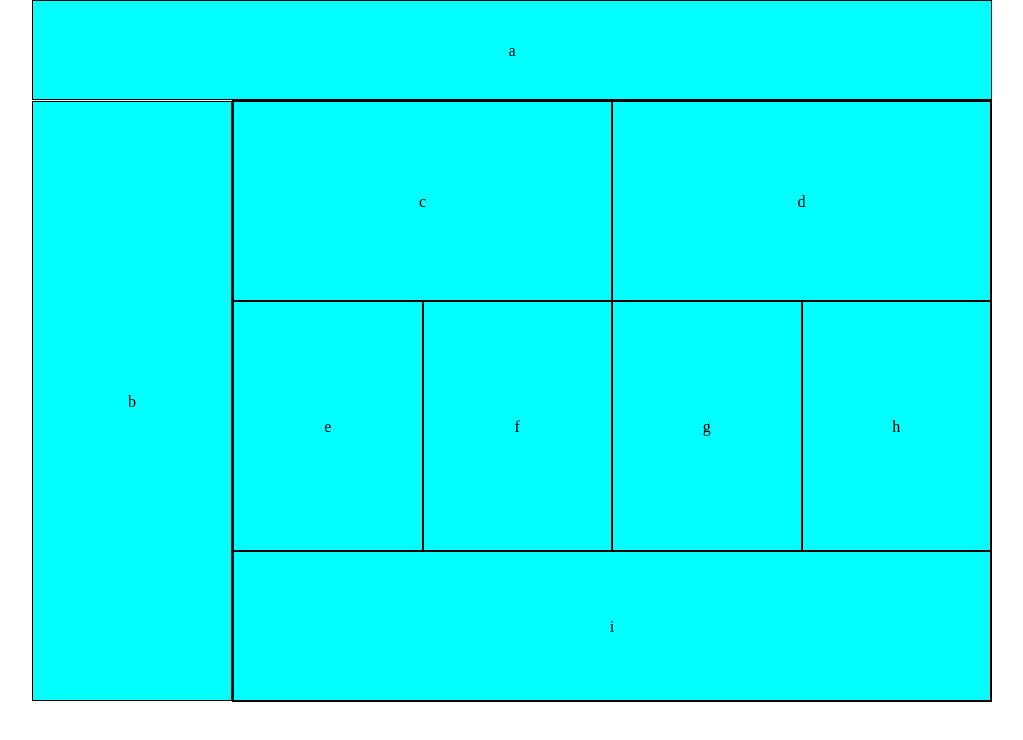
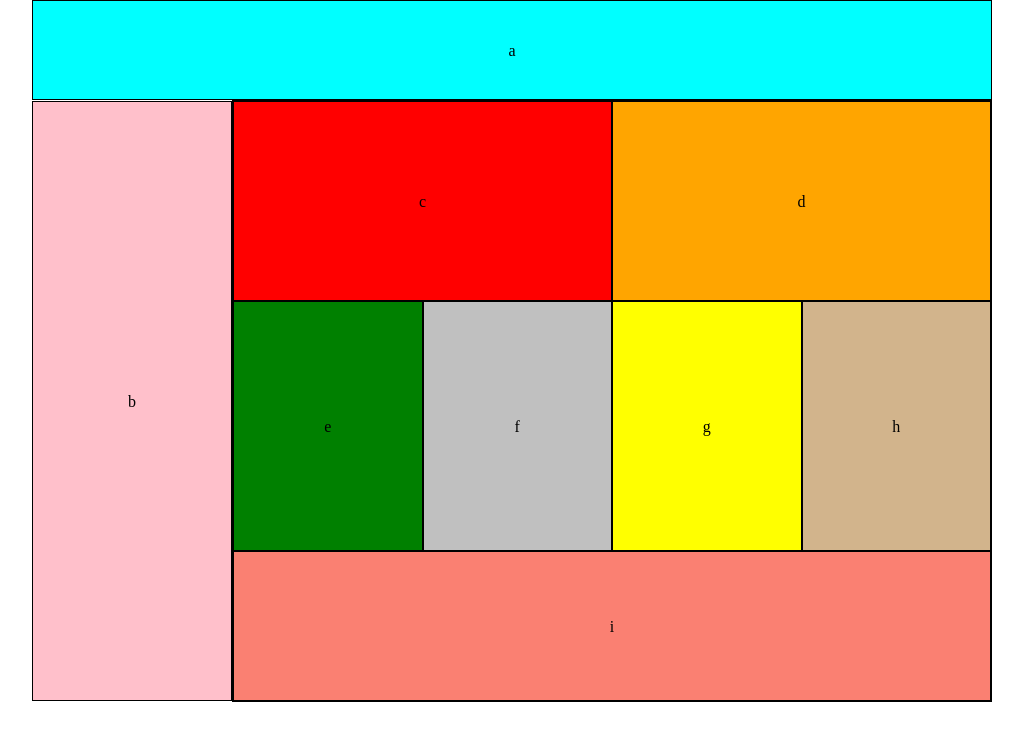
Before and after one commit to SharinaS/lab-01, a plain HTML site: page index.html in a window 1280 px wide. Shown: the whole page, without its empty margins (128-1151 px from the left). Drawn offline with Linux system fonts and the light colour scheme.

Commit message:
finished the project, which includes flexboxing of 3 views. Added coloring to each little box

```diff
--- a/css/layout.css
+++ b/css/layout.css
@@ -18,42 +18,86 @@ main {
 }
 
 #b {
-    width: 480px;
+    width: 100%;
     height: 150px;
     line-height: 150px;
 }
 
 #c, #d {
-    width: 480px;
+    width: 100%;
     height: 125px;
     line-height: 125px;
 }
 
-#e, #f {
-    width: 240px;
+#e, #f, #g, #h{
+    width: 50%;
     height: 250px;
     line-height: 250px;
 }
 
-#g {
-    width: 240px;
-    height: 250px;
-    line-height: 250px;
-}
-
-#h {
-    width: 240px;
-    height: 250px;
-    line-height: 250px;
+#second-section {
+    display: flex;
+    flex-flow: row wrap;
+    width: 760px;
 }
 
 #i {
-    width: 480px;
+    width: 100%;
     height: 80px;
     line-height: 80px;
 }
 
+
 /* tablet */
+@media(min-width: 700px){
+    body {
+        width: 600px;
+        margin: auto;
+    }
+
+    main {
+        display: flex;
+        flex-flow: row wrap;
+    }
+
+    #a {
+        width: 100%;
+        height: 75px;
+        line-height: 75px;
+    }
+
+    #b {
+        width: 100%;
+        height: 150px;
+        line-height: 150px;
+    }
+
+    #c, #d {
+        width: 100%;
+        height: 125px;
+        line-height: 125px;
+    }
+
+    #e, #f, #g, #h{
+        width: 50%;
+        height: 250px;
+        line-height: 250px;
+    }
+
+    #second-section {
+        display: flex;
+        flex-flow: row wrap;
+        width: 760px;
+    }
+
+    #i {
+        width: 100%;
+        height: 80px;
+        line-height: 80px;
+    }
+    }
+
+/* desktop */
 @media(min-width: 768px){
     main {
         align-items: center;
@@ -71,7 +115,7 @@ main {
     }
 
     #a {
-        width: 960px;
+        width: 100%;
         height: 100px;
         line-height: 100px;
     }
@@ -95,7 +139,7 @@ main {
     }
 
     #i {
-        width: 760px;
+        width: 100%;
         height: 150px;
         line-height: 150px;
     }
--- a/css/modules.css
+++ b/css/modules.css
@@ -1,25 +1,106 @@
 :root {
-    --mobile-color: pink;
-    --desktop-color: aqua;
-    --tablet-color: red;
+    --a-color: aqua;
+    --b-color: pink;
+    --c-color: red;
+    --d-color: orange;
+    --e-color: green;
+    --f-color: silver;
+    --g-color: yellow;
+    --h-color: tan;
+    --i-color: salmon;
 }
 
 div {
-    background-color: var(--mobile-color);
     border: 1px solid black;
     text-align: center;
 }
 
+#a {
+    background-color: var(--a-color);
+}
+#b {
+    background-color: var(--b-color);
+}
+#c {
+    background-color: var(--c-color);
+}
+#d {
+    background-color: var(--d-color);
+}
+#e {
+    background-color: var(--e-color);
+}
+#f {
+    background-color: var(--f-color);
+}
+#g {
+    background-color: var(--g-color);
+}
+#h {
+    background-color: var(--h-color);
+}
+#i {
+    background-color: var(--i-color);
+}
+
 /* Tablet */
 @media(min-width: 600px){
-    div {
-        background-color: var(--tablet-color);
+    #a {
+        background-color: var(--a-color);
+    }
+    #b {
+        background-color: var(--b-color);
+    }
+    #c {
+        background-color: var(--c-color);
+    }
+    #d {
+        background-color: var(--d-color);
+    }
+    #e {
+        background-color: var(--e-color);
+    }
+    #f {
+        background-color: var(--f-color);
+    }
+    #g {
+        background-color: var(--g-color);
+    }
+    #h {
+        background-color: var(--h-color);
+    }
+    #i {
+        background-color: var(--i-color);
     }
 }
 
 /* Desktop */
 @media(min-width: 768px){
-    div {
-        background-color: var(--desktop-color);
+    #a {
+        background-color: var(--a-color);
+    }
+    #b {
+        background-color: var(--b-color);
+    }
+    #c {
+        background-color: var(--c-color);
+    }
+    #d {
+        background-color: var(--d-color);
+    }
+    #e {
+        background-color: var(--e-color);
+    }
+    #f {
+        background-color: var(--f-color);
+    }
+    #g {
+        background-color: var(--g-color);
+    }
+    #h {
+        background-color: var(--h-color);
+    }
+    #i {
+        background-color: var(--i-color);
     }
 }
```
Also changed, not shown: index.html (+0 -1 lines), 1 other file.
